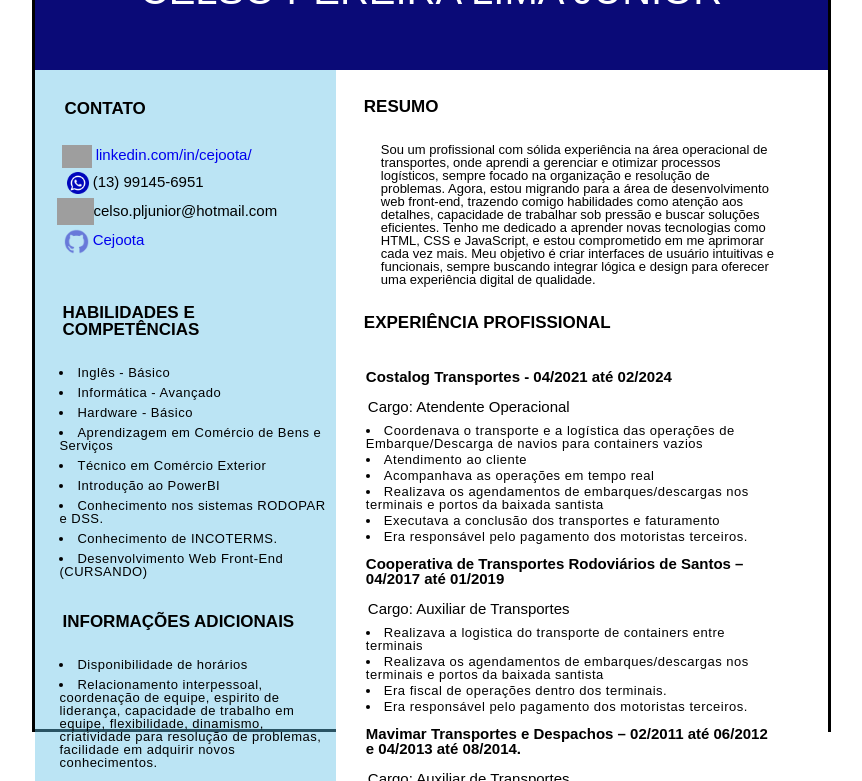
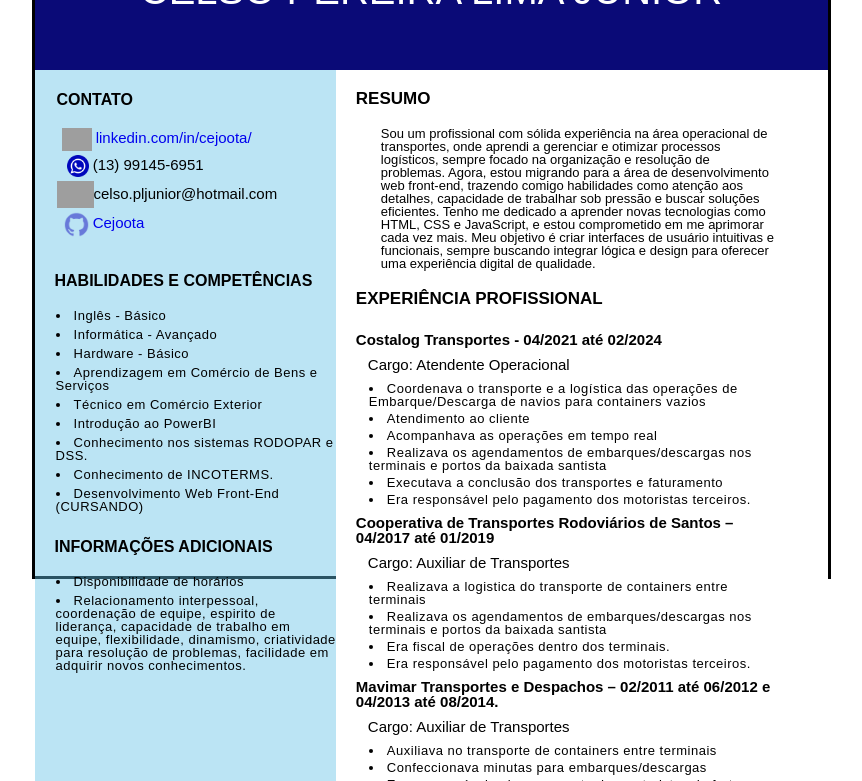
Before and after one commit to Cejoota/Curriculum-CJ, a plain HTML site: page index.html in a window 1280 px wide. Shown: the part 396-1177 px from the top of the page, without its empty margins (209-1071 px from the left). Drawn offline with Linux system fonts and the light colour scheme; grey boxes are pictures that could not be loaded.

Commit message:
Ajustes no CSS

```diff
--- a/Style.css
+++ b/Style.css
@@ -1,7 +1,7 @@
 body {
   font-family: Arial, Helvetica, sans-serif;
   border: 3px solid black;
-  height: 1122px;
+  height: 969px;
   width: 793px;
   margin: 0 auto;
 }
@@ -26,7 +26,7 @@ body {
   font-size: 17px;
   font-weight: bold;
   text-align: left;
-  padding: 28px;
+  padding: 20px;
 }
 .resumo2 {
   font-size: 13px;
@@ -39,7 +39,7 @@ body {
   font-size: 17px;
   font-weight: bold;
   text-align: left;
-  padding: 28px;
+  padding: 20px;
 }
 
 .xp2 {
@@ -48,14 +48,15 @@ body {
   text-align: left;
   list-style-type: disc;
   list-style-position: inside;
-  padding: 0 0 3px 30px;
+  padding: 0 0 4px 33px;
   letter-spacing: 0.5px;
 }
 
 .empresa {
   font-size: 15px;
-  margin: 0 0 10px 10px;
-  padding: 10px 0 0 20px;
+  margin-bottom: 5px;
+  margin-top: 5px;
+  padding-left: 20px;
   font-weight: bold;
 }
 
@@ -67,48 +68,49 @@ body {
 
 #esquerdo {
   background-color: #63c0e56e;
-  width: 48%;
-  height: 77.5%;
+  width: 38%;
+  height: 82%;
   box-sizing: border-box;
-  padding-right: 24px;
 }
 
 .contato {
-  font-size: 17px;
+  font-size: 16px;
   font-weight: bold;
   text-align: left;
-  padding: 28px;
+  margin: 20px;
 }
 
-.ct1, .ct2, .ct3, .ct4 {
+.ct1,
+.ct2,
+.ct3,
+.ct4 {
   font-size: 15px;
 }
 
 .hab {
-  font-size: 17px;
+  font-size: 16px;
   font-weight: bold;
-  padding-top: 20px;
-  margin: 28px;
+  margin: 20px;
+  padding-top: 14px;
 }
 
 .hab2 {
-    font-size: 13px;
-  box-sizing: content-box;
+  font-size: 13px;
   text-align: left;
   list-style-type: disc;
-  padding: 0 0 7px 7%;
+  padding: 0 0 2% 7%;
   list-style-position: inside;
   letter-spacing: 0.5px;
 }
 
-.div__contato{
+.div__contato {
   padding: 2px;
 }
 
 .infad {
-  font-size: 17px;
+  font-size: 16px;
   font-weight: bold;
-  margin: 28px;
+  margin: 20px;
 }
 
 .linkedin {
```
